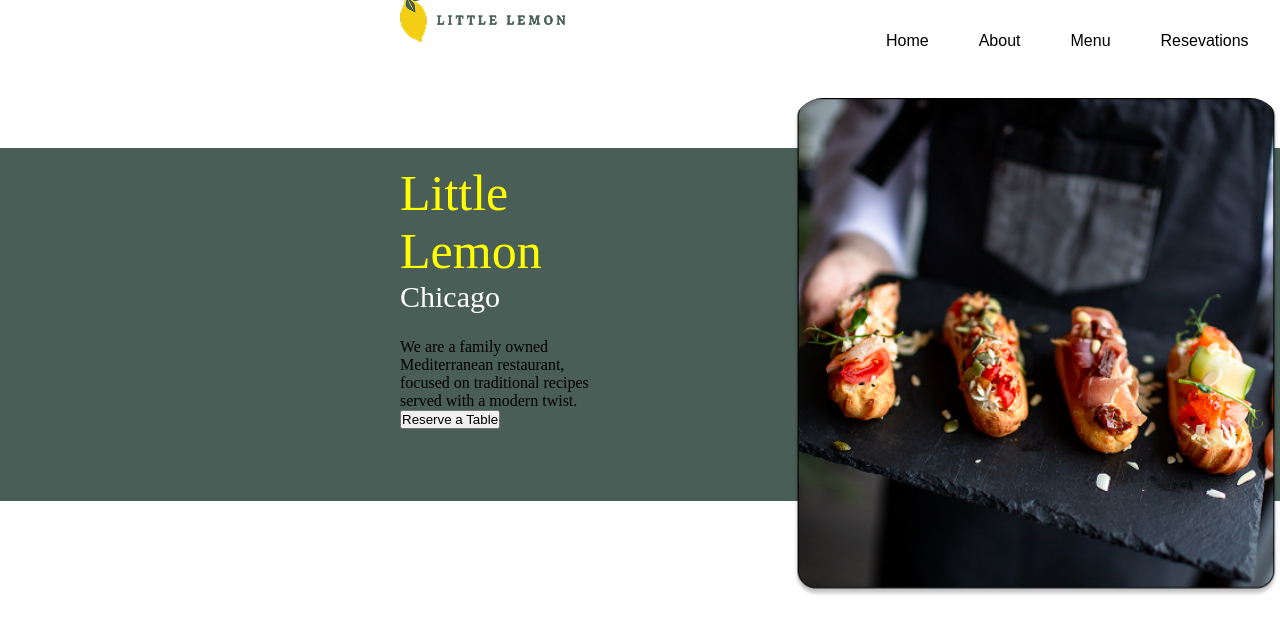
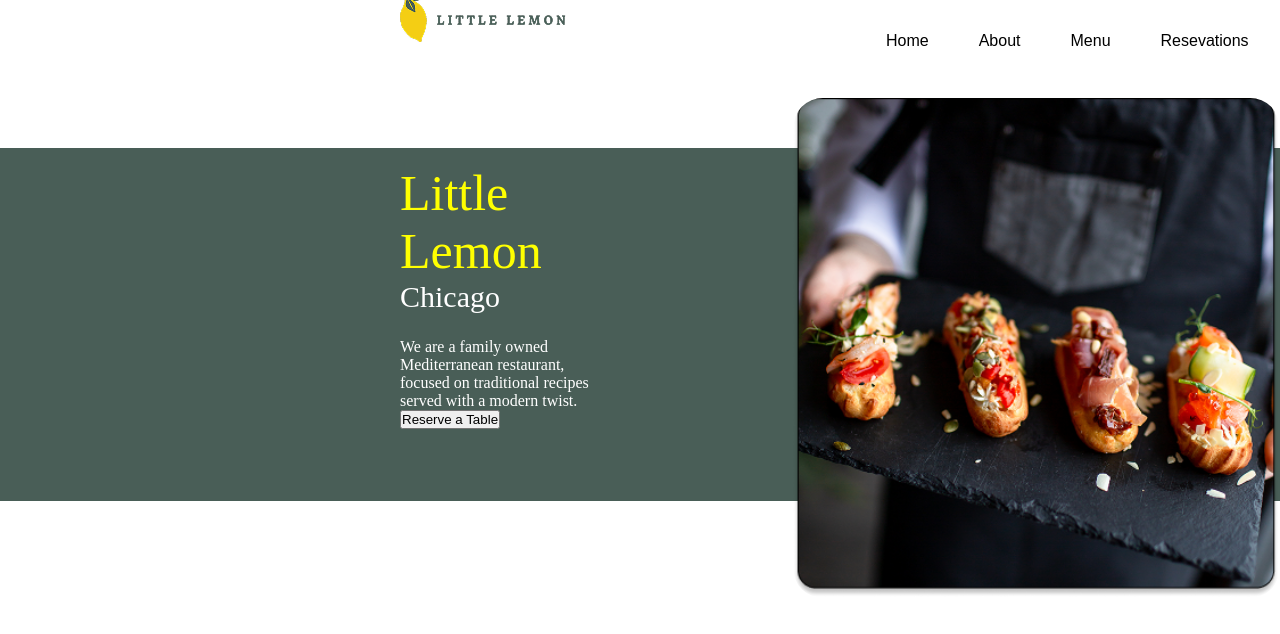
Before and after one commit to gabrieljcoutinho/PROJETO_Little-Lemon, a React (Create React App) app: page / in a window 1280 px wide. Shown: the top 634 px of the page. Built offline with nearby package versions, Linux system fonts and the light colour scheme.

Commit message:
melhoria

```diff
--- a/src/css/mainPrincipal.css
+++ b/src/css/mainPrincipal.css
@@ -21,6 +21,10 @@
     padding-bottom: 1.5rem;
 }
 
+.pMainConteudoTerciario {
+    color: #fff;
+}
+
 .imgMainPrincipal {
     border-radius: 30px;
     width: 500px;
```
